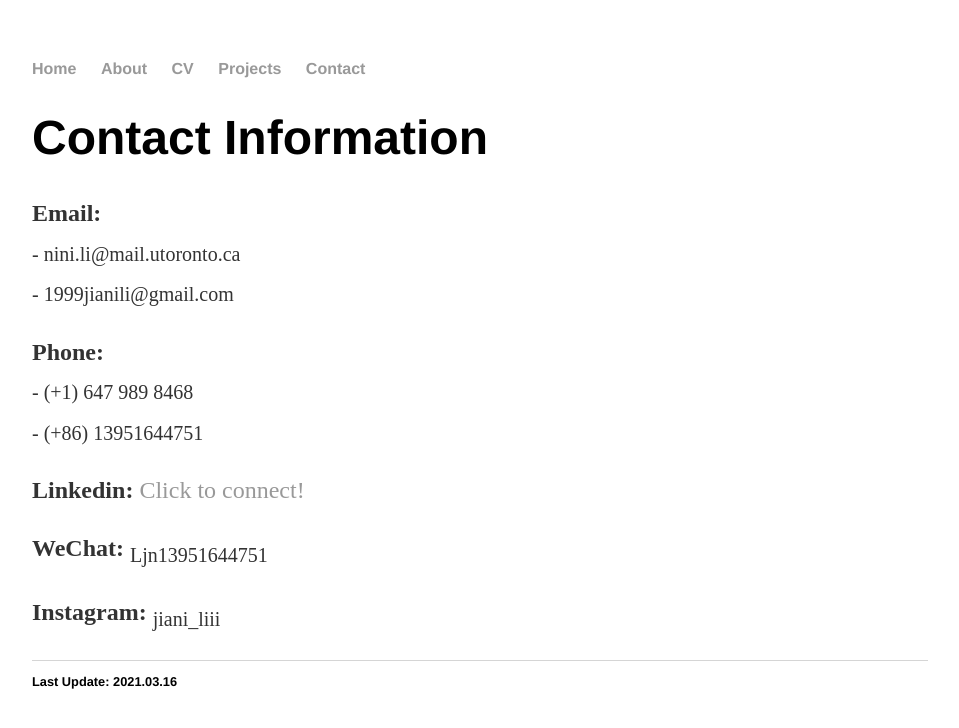
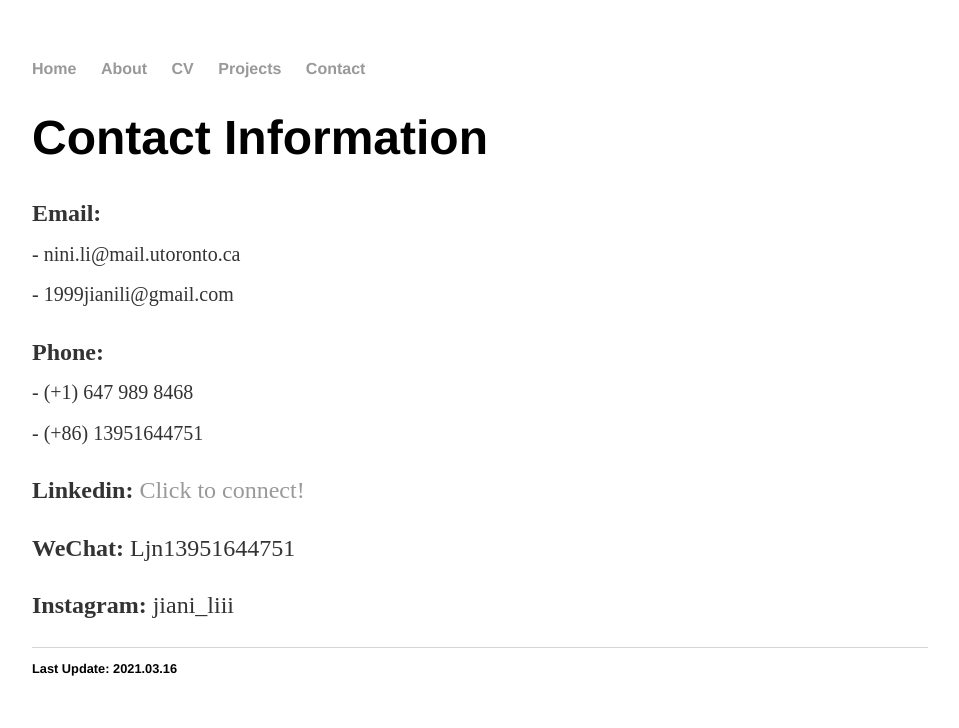
Before and after one commit to ljn1999/ljn1999.github.io, a Jekyll site: the page built from contact/index.html, in a window 1280 px wide. Shown: the top 728 px of the page, without its empty margins (160-1119 px from the left). Built offline with Jekyll 4.4.1, drawn with Linux system fonts in a browser that asks for light colours.

Commit message:
Update index.html

```diff
--- a/contact/index.html
+++ b/contact/index.html
@@ -16,9 +16,9 @@ title: Contact Info
 
   <p><b>Linkedin:</b> <a href="https://www.linkedin.com/in/jiani-li-375137196/">Click to connect!</a>
 
-  <p><b>WeChat:</b> <sub>Ljn13951644751</sub></p>
+  <p><b>WeChat:</b> <font = "4">Ljn13951644751</font></p>
 
-  <p><b>Instagram:</b> <sub>jiani_liii</sub></p>
+  <p><b>Instagram:</b> <font = "4">jiani_liii</font></p>
 
 
 </div><!-- /.blurb -->
```
